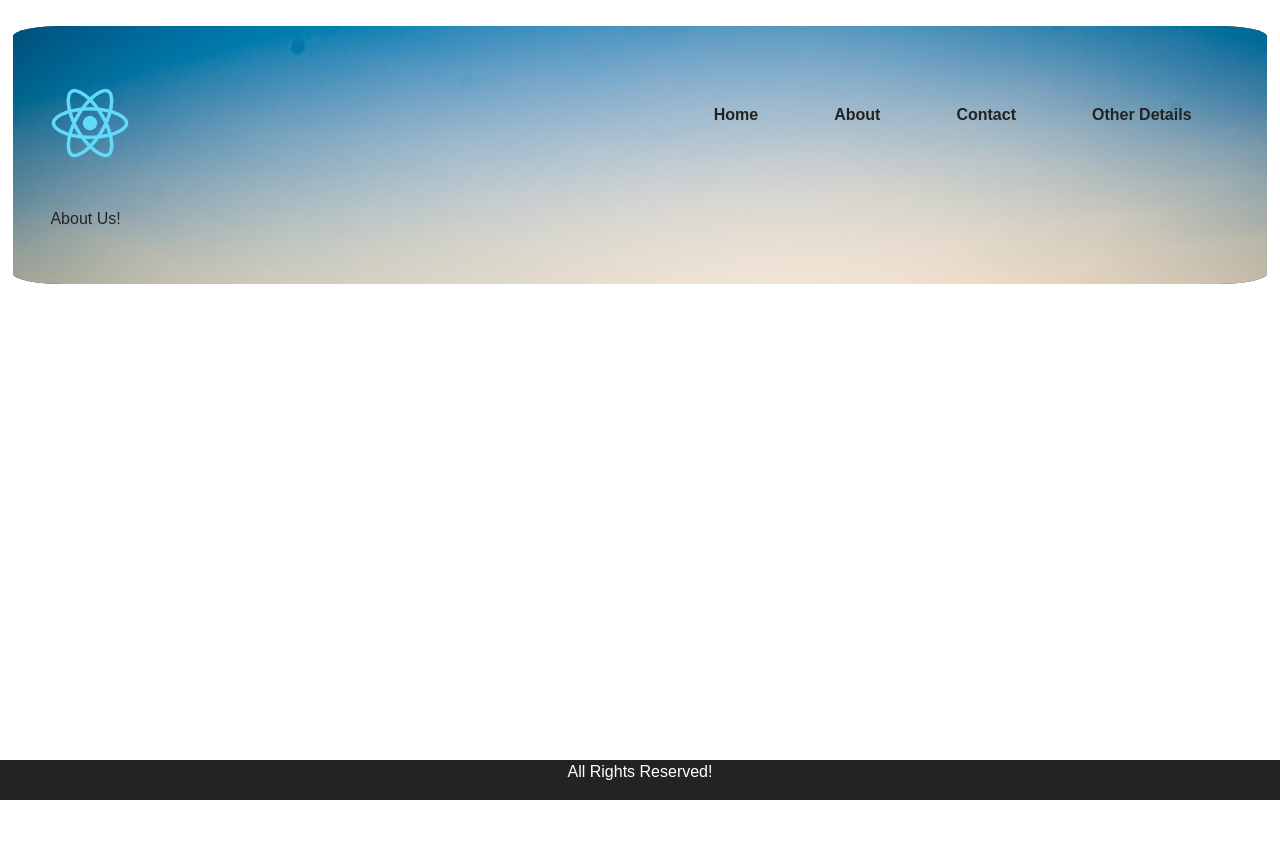
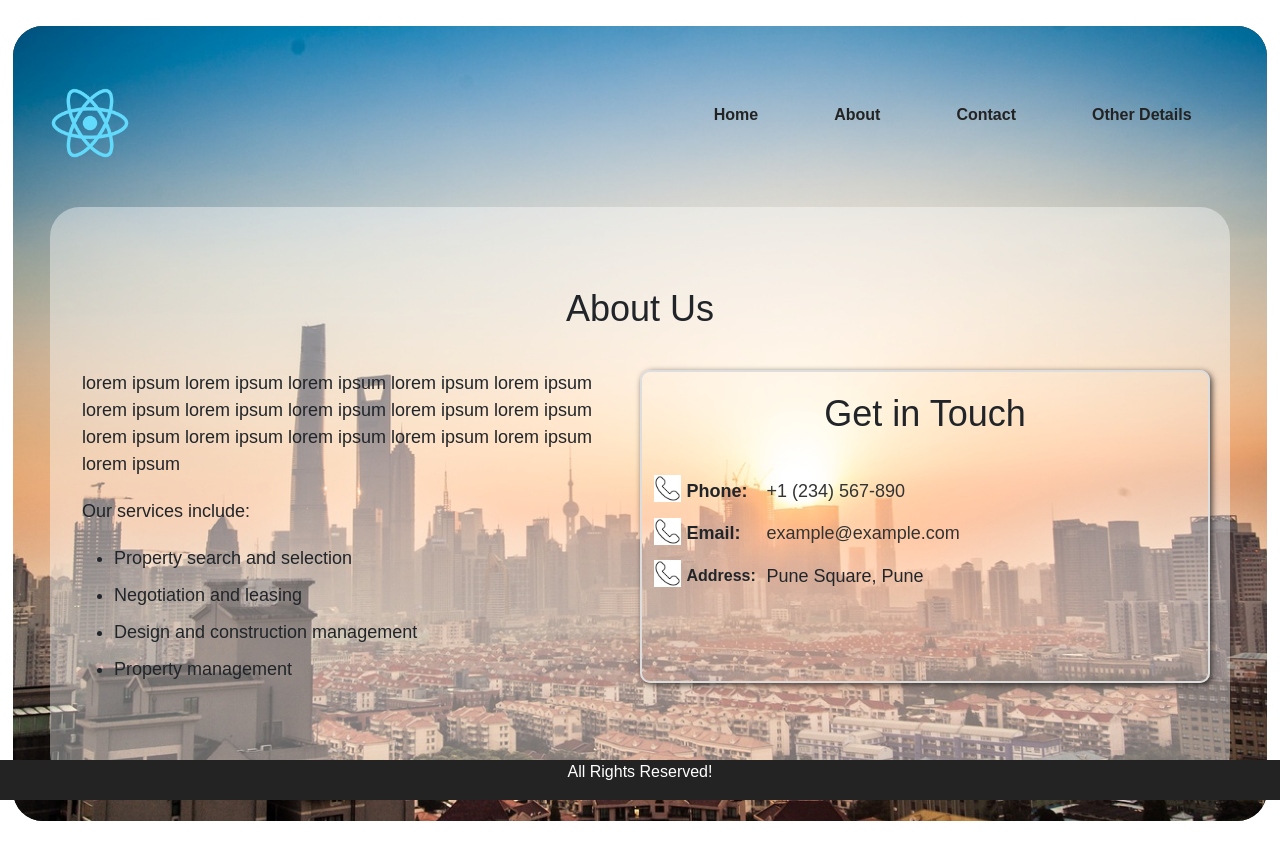
Before and after one commit to aabidmajid26/estateui, a React (Create React App) app: page /about in a window 1280 px wide. Before the commit the page ends 800 px from the top, so only its background shows below. Built offline with nearby package versions, Linux system fonts and the light colour scheme.

Commit message:
added about us section

```diff
--- a/src/App.css
+++ b/src/App.css
@@ -10,13 +10,14 @@
 .full-page {
     width: 98%;
     margin: 2% 1%;
-    border-radius: 4%;
     background-color: #232323;
+    border-radius: 30px;
     /* padding-left: 2%; */
 }
 .background-image {
     padding: 3%;
-    border-radius: 4%;
+    height: 100%;
+    border-radius: 30px;
     background-image: url("./images/main-image.jpg");
     background-color: #f7efef;
     background-repeat: no-repeat;
--- a/src/App.js
+++ b/src/App.js
@@ -21,6 +21,7 @@ function App() {
             <div className='page-body'>
                 <Routes>
                     <Route path="/" element={ <Body /> } />
+                    <Route path="/home" element={ <Body /> } />
                     <Route path="/contact" element={ <Contact /> } />
                     <Route path="/about" element={ <About /> } />
                 </Routes>
--- a/src/components/About.js
+++ b/src/components/About.js
@@ -1,5 +1,69 @@
+import '../styles/About.css';
+
+
 export default function About() {
     return (
-        <p>About Us!</p>
+
+        <section id="about-us">
+            <div class="container">
+                <h2>About Us</h2>
+                <div class="row">
+                <div class="col-md-6">
+                    <p>
+                    lorem ipsum lorem ipsum lorem ipsum lorem ipsum lorem ipsum lorem ipsum lorem ipsum lorem ipsum
+                    lorem ipsum lorem ipsum lorem ipsum lorem ipsum lorem ipsum lorem ipsum lorem ipsum lorem ipsum
+                    </p>
+                    <p>Our services include:</p>
+                    <ul>
+                    <li>Property search and selection</li>
+                    <li>Negotiation and leasing</li>
+                    <li>Design and construction management</li>
+                    <li>Property management</li>
+                    </ul>
+                </div>
+                <div class="col-md-6 card-box">
+                    <h2 class="card-title">Get in Touch</h2>
+                    <ul class="contact-list">
+                        <li>
+                            <img id='icon-image' src={require("../images/phone-icon.png")} alt="Phone Icon" />
+                            <span class="contact-type">Phone:</span>
+                            <a href="tel:+1234567890">+1 (234) 567-890</a>
+                        </li>
+                        <li>
+                            <img id='icon-image' src={require("../images/phone-icon.png")} alt="Email Icon" />
+                            <span class="contact-type">Email:</span>
+                            <a href="mailto:example@example.com">example@example.com</a>
+                        </li>
+                        <li>
+                            <img id='icon-image' src={require("../images/phone-icon.png")} alt="Address Icon" />
+                            <span class="contact-type card-text">Address:</span> Pune Square, Pune
+                        </li>
+                    </ul>
+
+
+{/*
+                    <ul class="contact-list">
+                        <li>
+                            <img id='icon-image' src={require("../images/phone-icon.png")} alt="Phone Icon" />
+                            <span class="contact-type">Phone:</span>
+                            <a href="tel:+1234567890">+1 (234) 567-890</a>
+                        </li>
+                        <li>
+                            <img id='icon-image' src={require("../images/phone-icon.png")} alt="Email Icon" />
+                            <span class="contact-type">Email:</span>
+                            <a href="mailto:example@example.com">example@example.com</a>
+                        </li>
+                        <li>
+                            <img id='icon-image' src={require("../images/phone-icon.png")} alt="Address Icon" />
+                            <span class="contact-type">Address:</span>
+                            123 Main St, Anytown, USA
+                        </li>
+                    </ul> */}
+
+                </div>
+                </div>
+            </div>
+        </section>
+
     )
 }
--- a/src/components/Contact.js
+++ b/src/components/Contact.js
@@ -7,7 +7,7 @@ export default function Contact() {
     return (
         <>
             <div className='form-group col-md-12 col-lg-12 col-12' id="form" >
-                <h3 id='form-title'>Hello! Please Fill Out This Form</h3>
+                <h3 id='form-title'>Find Your Perfect Workspace. </h3>
                 <form
                     onSubmit={handleSubmit((data) => {
                         console.log(data, 'data');
--- /dev/null
+++ b/src/styles/About.css
@@ -0,0 +1,81 @@
+#about-us {
+    background-color: rgba(255, 255, 255, 0.4);
+    padding: 80px 0;
+    border-radius: 30px;
+  }
+
+  #about-us h2 {
+    text-align: center;
+    font-size: 36px;
+    margin-bottom: 40px;
+  }
+
+  #about-us p {
+    font-size: 18px;
+    line-height: 1.5;
+    margin-bottom: 20px;
+  }
+
+  #about-us ul {
+    margin-bottom: 20px;
+  }
+
+  #about-us li {
+    font-size: 18px;
+    line-height: 1.5;
+    margin-bottom: 10px;
+  }
+
+  #about-us img {
+    width: 100%;
+    height: auto;
+    display: block;
+  }
+
+  .contact-list {
+    list-style: none;
+    padding: 0;
+    margin: 0;
+  }
+
+  .contact-list li {
+    display: flex;
+    align-items: center;
+    margin-bottom: 20px;
+  }
+
+  #icon-image {
+    width: 5% !important;
+    margin-right: 1%;
+    margin-bottom: 1%;
+
+  }
+  .contact-list li .contact-type {
+    font-weight: bold;
+    margin-right: 10px;
+    width: 70px;
+  }
+
+  .contact-list li a {
+    color: #333;
+    text-decoration: none;
+  }
+
+  .card-box {
+    border: 2px solid #ddd;
+    border-radius: 10px;
+    box-shadow: 2px 2px 6px rgba(0, 0, 0, 0.7);
+    margin-bottom: 20px;
+    padding: 20px;
+  }
+
+  .card-title {
+    font-size: 20px;
+    margin-top: 0;
+  }
+
+  .card-text {
+    font-size: 16px;
+    line-height: 1.5;
+    margin-bottom: 10px;
+  }
--- a/src/styles/Carousel.css
+++ b/src/styles/Carousel.css
@@ -8,14 +8,16 @@
     border-style: solid;
     border-color: rgba(50, 50, 50, 0.2);
     border-radius: 10px;
-    background-color: #67595E;
+    background-color: rgba(255, 255, 255, 0.4);
+    border-radius: 15px;
+    box-shadow: 2px 2px 6px rgba(0, 0, 0, 0.7);
 
 }
 
 #carousel-list > li > img {
     height: 10rem;
     margin: 5px;
-    border-radius: 10px;
+    border-radius: 15px;
 }
 
 /* Hide scrollbar for Chrome, Safari and Opera */
--- a/src/styles/Contact.css
+++ b/src/styles/Contact.css
@@ -1,9 +1,10 @@
 #form {
-    background-color: rgba(50, 50, 50, 0.9);
+    background-color: rgba(255, 255, 255, 0.4);
+    box-shadow: 2px 2px 6px rgba(0, 0, 0, 0.7);
     padding: 6% 5%;
-    border-radius: 3%;
+    border-radius: 30px;
 }
 #form-title {
-    color: #f3f3f3;
+    color: #232323;
     margin-bottom: 3%;
 }
```
Also changed, not shown: src/images/phone-icon.jpeg (added), src/images/phone-icon.png (added).
